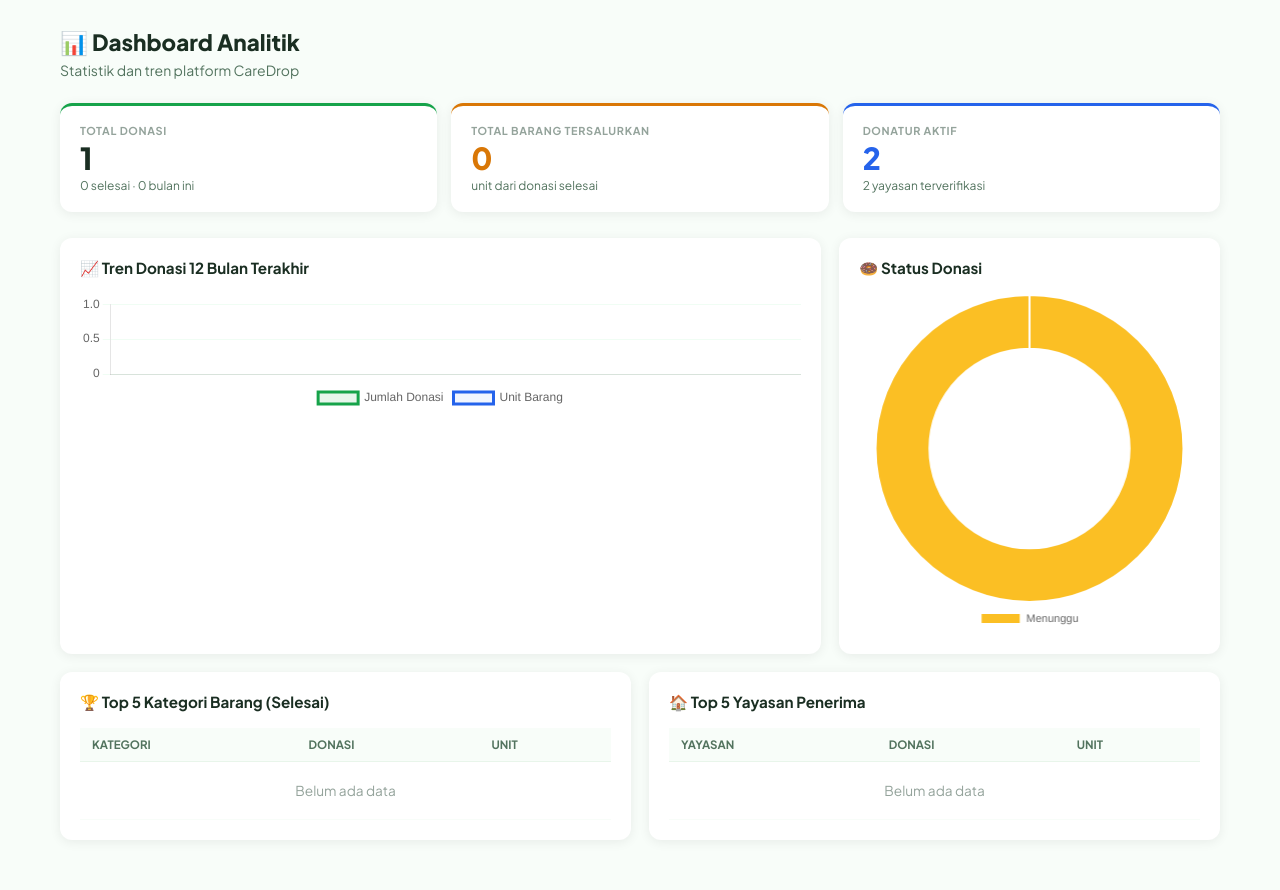
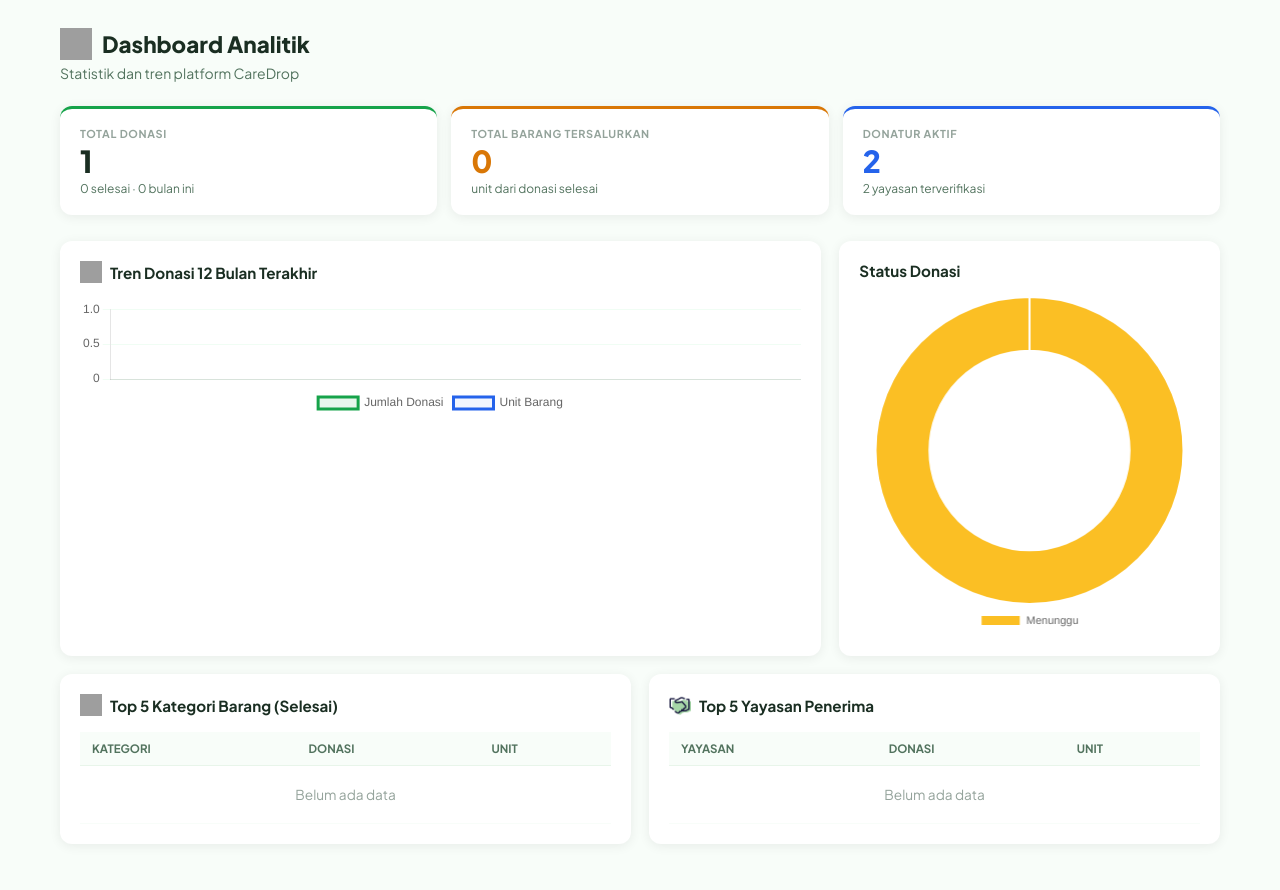
Before and after one commit to sabrinasalsa/CareDrop, a PHP site: page /admin/analitik.php in a window 1280 px wide. Shown: the part 58-948 px from the top of the page. Before the commit the page ends 854 px from the top, so only its background shows below. Run offline with PHP 8.4, Linux system fonts and the light colour scheme; a user stored in the database is signed in; data comes from the database, SQL or seed files in the repository; tables that the repository leaves empty hold one stand-in row (values such as "Sample post"); grey boxes are pictures that could not be loaded.

Commit message:
ganti icon

```diff
--- a/admin/analitik.php
+++ b/admin/analitik.php
@@ -98,7 +98,7 @@ td{padding:10px 12px;font-size:.855rem}
   <nav><a href="index.php" style="display:inline-flex;align-items:center;gap:5px"><img src="https://img.icons8.com/?size=100&id=1806&format=png&color=000000" alt="" style="width:13px;height:13px;filter:invert(1);opacity:.7;"> Kembali ke Dashboard</a><a href="../backend/logout.php">Keluar</a></nav>
 </header>
 <div class="wrap">
-  <h1>📊 Dashboard Analitik</h1>
+  <h1 style="display:flex;align-items:center;gap:10px"><img src="https://img.icons8.com/?size=100&id=wiTMOrBqVjSm&format=png&color=000000" alt="" style="width:32px;height:32px;"> Dashboard Analitik</h1>
   <p class="sub">Statistik dan tren platform CareDrop</p>
 
   <!-- STAT CARDS -->
@@ -111,11 +111,11 @@ td{padding:10px 12px;font-size:.855rem}
   <!-- CHARTS ROW 1 -->
   <div class="chart-grid">
     <div class="ccard">
-      <h2>📈 Tren Donasi 12 Bulan Terakhir</h2>
+      <h2 style="display:flex;align-items:center;gap:8px"><img src="https://img.icons8.com/?size=100&id=101799&format=png&color=12B886" alt="" style="width:22px;height:22px;"> Tren Donasi 12 Bulan Terakhir</h2>
       <canvas id="chartTren" height="120"></canvas>
     </div>
     <div class="ccard">
-      <h2>🍩 Status Donasi</h2>
+      <h2>Status Donasi</h2>
       <canvas id="chartStatus" height="160"></canvas>
     </div>
   </div>
@@ -123,7 +123,7 @@ td{padding:10px 12px;font-size:.855rem}
   <!-- CHARTS ROW 2 -->
   <div class="chart-grid2">
     <div class="ccard">
-      <h2>🏆 Top 5 Kategori Barang (Selesai)</h2>
+      <h2 style="display:flex;align-items:center;gap:8px"><img src="https://img.icons8.com/?size=100&id=kuU7I7uPlHfo&format=png&color=000000" alt="" style="width:22px;height:22px;"> Top 5 Kategori Barang (Selesai)</h2>
       <table>
         <thead><tr><th>Kategori</th><th>Donasi</th><th>Unit</th></tr></thead>
         <tbody>
@@ -145,7 +145,7 @@ td{padding:10px 12px;font-size:.855rem}
       </table>
     </div>
     <div class="ccard">
-      <h2>🏠 Top 5 Yayasan Penerima</h2>
+      <h2 style="display:flex;align-items:center;gap:8px"><img src="../uploads/icon/handshake.png" alt="" style="width:22px;height:22px;"> Top 5 Yayasan Penerima</h2>
       <table>
         <thead><tr><th>Yayasan</th><th>Donasi</th><th>Unit</th></tr></thead>
         <tbody>
```
Also changed, not shown: 5 other files.
